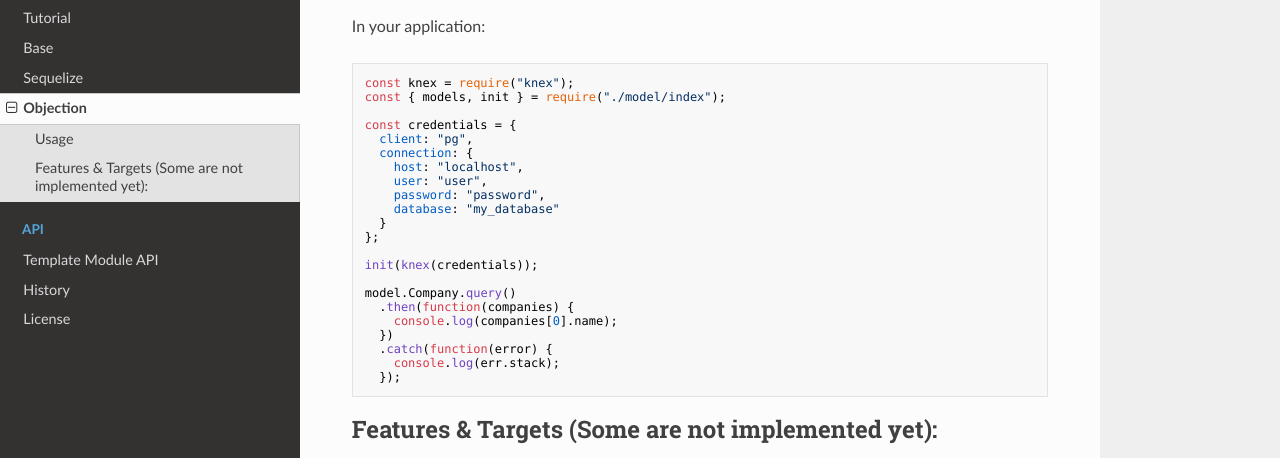
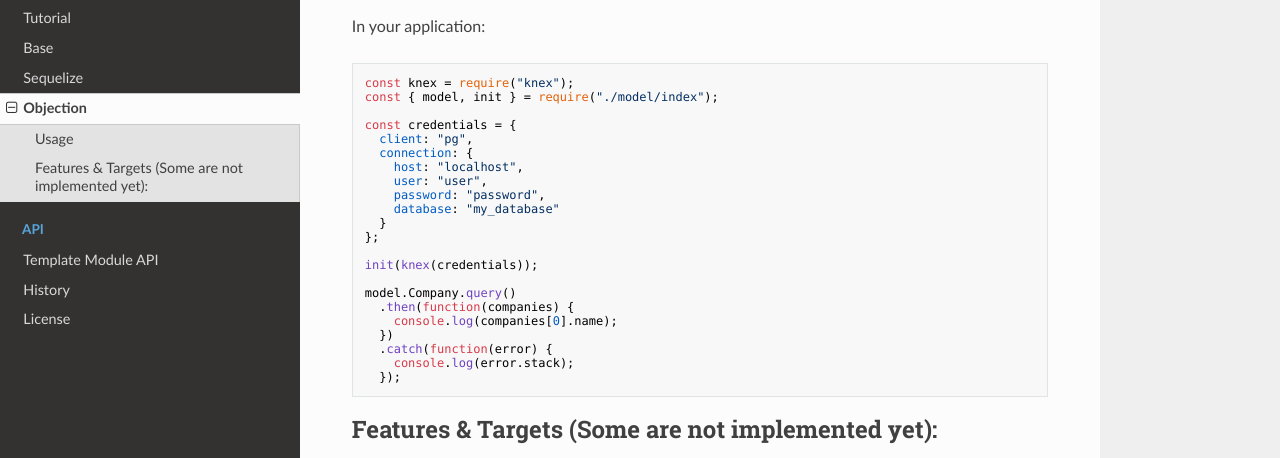
Before and after one commit to ozum/pg-generator, an MkDocs documentation site: the page built from docs/builtin-templates/objection.md, in a window 1280 px wide and 1277 px high. Shown: the part 367-825 px from the top of the window. Built offline with MkDocs 1.6.1, drawn with Linux system fonts in a browser that asks for light colours; nearby versions of some CDN libraries; old or Windows-style settings are respelled for this version of MkDocs.

Commit message:
Updated: Doc

````diff
--- a/docs/builtin-templates/objection.md
+++ b/docs/builtin-templates/objection.md
@@ -13,7 +13,7 @@
 
 ```js
 const knex = require("knex");
-const { models, init } = require("./model/index");
+const { model, init } = require("./model/index");
 
 const credentials = {
   client: "pg",
@@ -32,7 +32,7 @@
     console.log(companies[0].name);
   })
   .catch(function(error) {
-    console.log(err.stack);
+    console.log(error.stack);
   });
 ```
 
````
Also changed, not shown: 1 other file.
